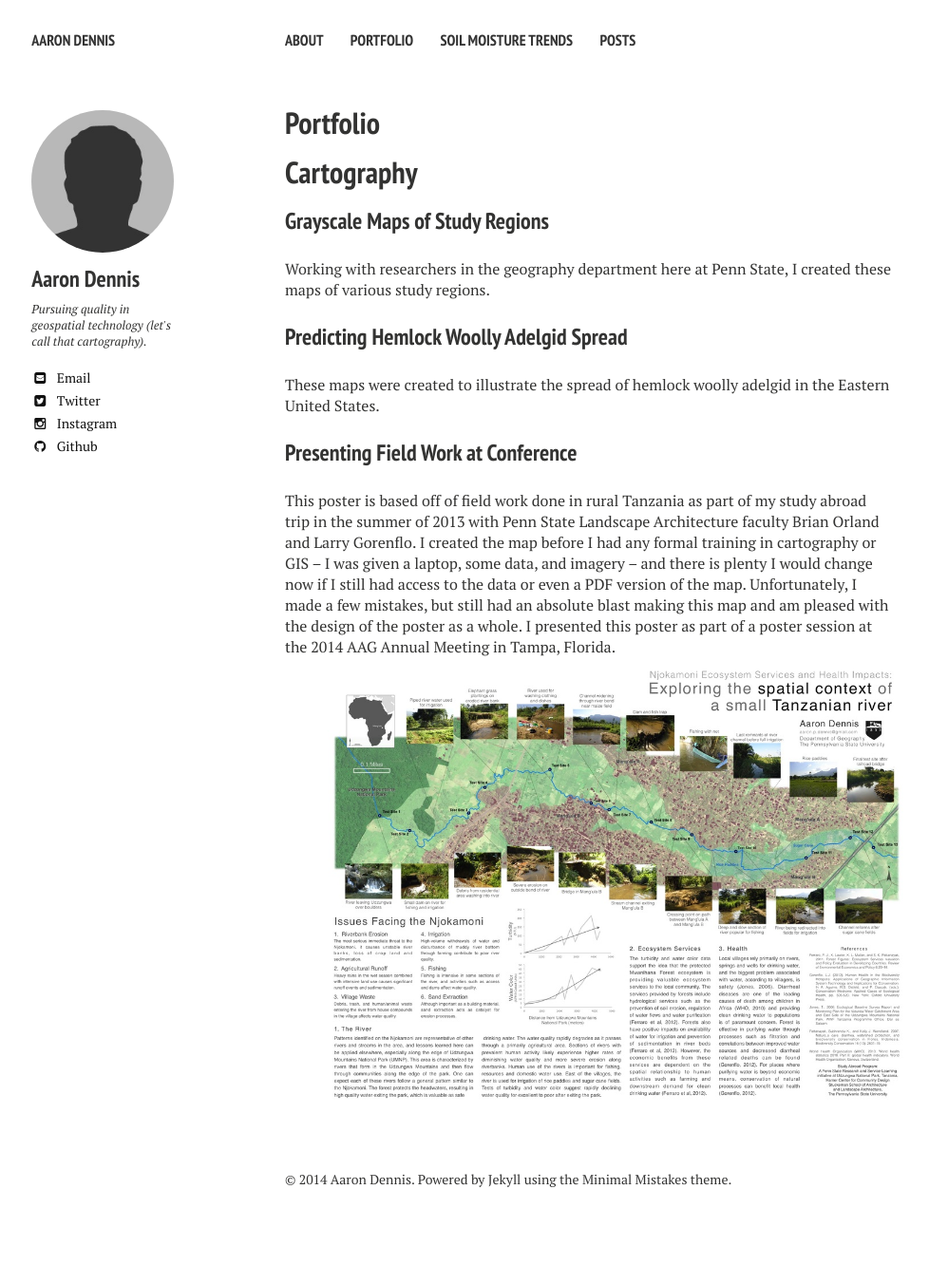
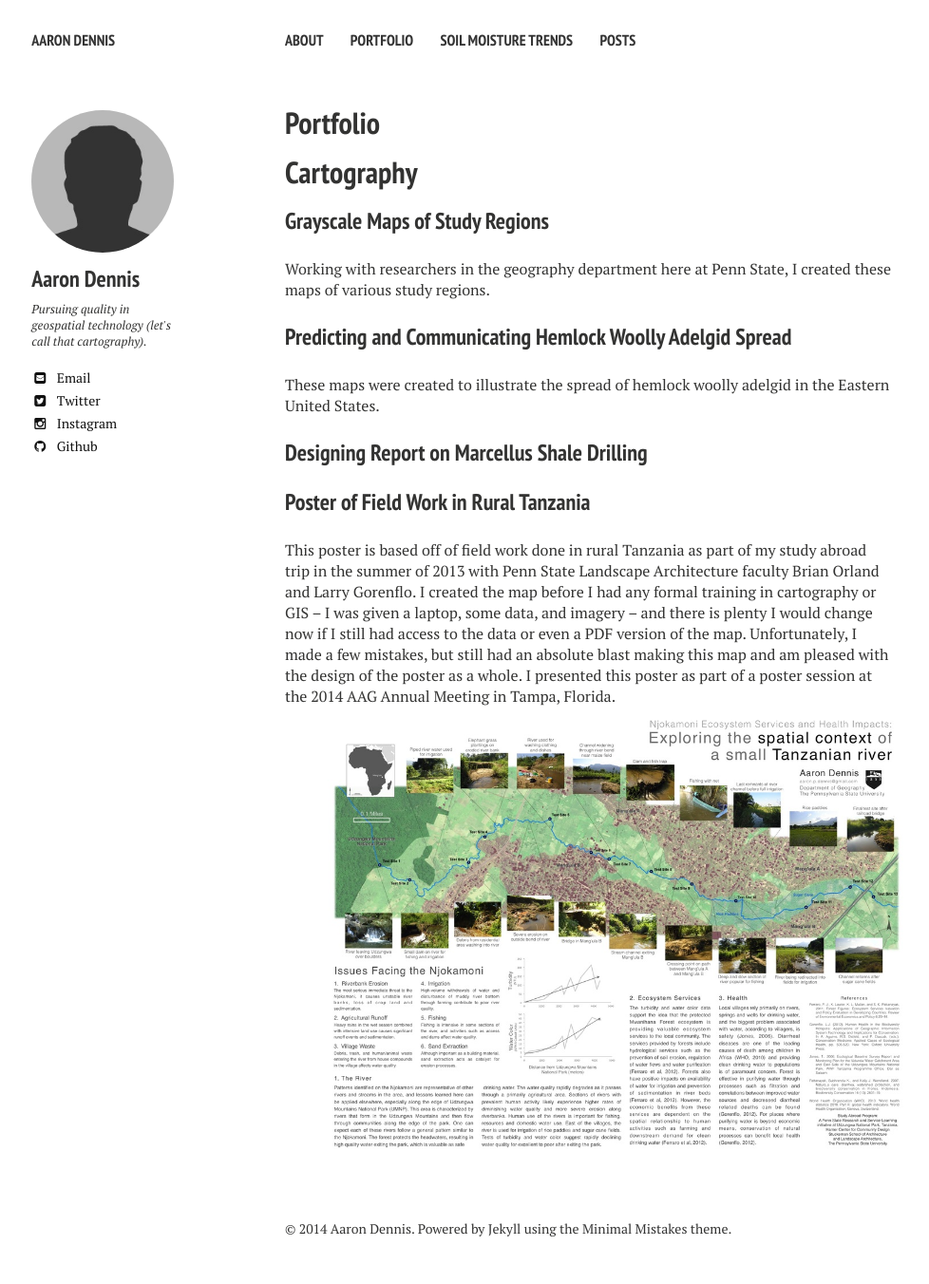
Before and after one commit to Joe-Robertson/aaronpdennis.github.io, a Jekyll site: the page built from portfolio/index.md, in a window 1280 px wide. Shown: the whole page at 95% size, without its empty margins (20-998 px from the left). Built offline with Jekyll 4.4.1, drawn with Linux system fonts in a browser that asks for light colours; nearby versions of some CDN libraries; before the commit the page ends 1300 px from its top, so only the background shows below that.

Commit message:
boleti map

```diff
--- a/portfolio/index.md
+++ b/portfolio/index.md
@@ -16,12 +16,15 @@ image:
 Working with researchers in the geography department here at Penn State, I created these maps of various study regions.
 
 
-### Predicting Hemlock Woolly Adelgid Spread
+### Predicting and Communicating Hemlock Woolly Adelgid Spread
 
 These maps were created to illustrate the spread of hemlock woolly adelgid in the Eastern United States.
 
+### Designing Report on Marcellus Shale Drilling
 
-### Presenting Field Work at Conference
+
+
+### Poster of Field Work in Rural Tanzania
 
 This poster is based off of field work done in rural Tanzania as part of my study abroad trip in the summer of 2013 with Penn State Landscape Architecture faculty Brian Orland and Larry Gorenflo. I created the map before I had any formal training in cartography or GIS -- I was given a laptop, some data, and imagery -- and there is plenty I would change now if I still had access to the data or even a PDF version of the map. Unfortunately, I made a few mistakes, but still had an absolute blast making this map and am pleased with the design of the poster as a whole. I presented this poster as part of a poster session at the 2014 AAG Annual Meeting in Tampa, Florida.
 
```
Also changed, not shown: 1 other file.
